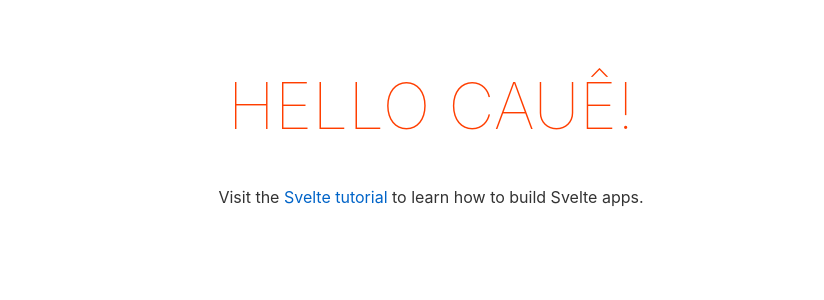
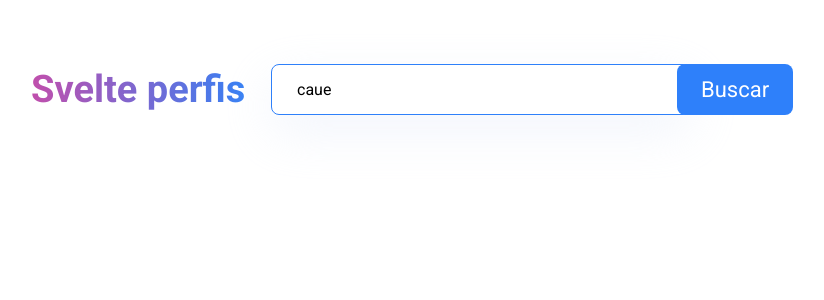
Before and after one commit to cauefsantos/svelte-perfis, a Svelte app: page / in a window 1280 px wide. Shown: the top 300 px of the page, without its empty margins (209-1033 px from the left). Built offline with nearby package versions, Linux system fonts and the light colour scheme.

Commit message:
feat: Add global styles and searchbar to the app

```diff
--- a/public/global.css
+++ b/public/global.css
@@ -1,63 +1,20 @@
-html, body {
-	position: relative;
-	width: 100%;
-	height: 100%;
+* {
+  font-family: roboto;
+  margin: 0;
+  padding: 0;
+  box-sizing: border-box;
+}
+
+li {
+  list-style: none;
+}
+
+img {
+  display: block;
 }
 
 body {
-	color: #333;
-	margin: 0;
-	padding: 8px;
-	box-sizing: border-box;
-	font-family: -apple-system, BlinkMacSystemFont, "Segoe UI", Roboto, Oxygen-Sans, Ubuntu, Cantarell, "Helvetica Neue", sans-serif;
+  width: 100vw;
+  height: 100vh;
+  padding: 4rem 18.75%;
 }
-
-a {
-	color: rgb(0,100,200);
-	text-decoration: none;
-}
-
-a:hover {
-	text-decoration: underline;
-}
-
-a:visited {
-	color: rgb(0,80,160);
-}
-
-label {
-	display: block;
-}
-
-input, button, select, textarea {
-	font-family: inherit;
-	font-size: inherit;
-	-webkit-padding: 0.4em 0;
-	padding: 0.4em;
-	margin: 0 0 0.5em 0;
-	box-sizing: border-box;
-	border: 1px solid #ccc;
-	border-radius: 2px;
-}
-
-input:disabled {
-	color: #ccc;
-}
-
-button {
-	color: #333;
-	background-color: #f4f4f4;
-	outline: none;
-}
-
-button:disabled {
-	color: #999;
-}
-
-button:not(:disabled):active {
-	background-color: #ddd;
-}
-
-button:focus {
-	border-color: #666;
-}
--- a/public/index.html
+++ b/public/index.html
@@ -10,6 +10,13 @@
 	<link rel='stylesheet' href='/global.css'>
 	<link rel='stylesheet' href='/build/bundle.css'>
 
+	<link rel="preconnect" href="https://fonts.googleapis.com" />
+  <link rel="preconnect" href="https://fonts.gstatic.com" crossorigin />
+  <link
+    href="https://fonts.googleapis.com/css2?family=Inter:wght@400;500;700&family=Roboto:wght@300;400;500;700&display=swap"
+    rel="stylesheet"
+  />
+
 	<script defer src='/build/bundle.js'></script>
 </head>
 
--- a/src/App.svelte
+++ b/src/App.svelte
@@ -1,30 +1,90 @@
 <script lang="ts">
-	let name: string = 'Cauê';
+	import Titulo from './components/Titulo.svelte';
+
+	let valorInput = 'caue';
+
+	function aoSubmeter() {
+		console.log(valorInput);
+	}
 </script>
 
-<main>
-	<h1>Hello {name}!</h1>
-	<p>Visit the <a href="https://svelte.dev/tutorial">Svelte tutorial</a> to learn how to build Svelte apps.</p>
-</main>
+<div class="app">
+	<header>
+		<Titulo />
+		<div class="busca-usuario">
+			<form on:submit|preventDefault={aoSubmeter}>
+				<input bind:value={valorInput} type="text" class="input">
+
+				<div class="botao-container">
+					<button class="botao" type="submit">Buscar</button>
+				</div>
+			</form>
+		</div>
+	</header>
+</div>
 
 <style>
-	main {
-		text-align: center;
-		padding: 1em;
-		max-width: 240px;
-		margin: 0 auto;
-	}
+	.app {
+    max-height: 100vh;
+  }
 
-	h1 {
-		color: #ff3e00;
-		text-transform: uppercase;
-		font-size: 4em;
-		font-weight: 100;
-	}
+  header {
+    display: flex;
+    align-items: center;
+    justify-content: space-between;
+  }
 
-	@media (min-width: 640px) {
-		main {
-			max-width: none;
-		}
-	}
+	.busca-usuario {
+    position: relative;
+    width: 70%;
+  }
+
+  .input {
+    padding: 15px 25px;
+    width: calc(100% - 8.75rem);
+    font-size: 1rem;
+    border-radius: 8px;
+    border: 1px solid #2e80fa;
+    box-shadow: 0px 17px 52px rgba(222, 231, 247, 0.4);
+    outline: 0;
+  }
+
+  .input::placeholder {
+    font-family: "Roboto";
+    font-style: italic;
+    font-weight: 300;
+    font-size: 19.5px;
+    line-height: 26px;
+    color: #6e8cba;
+  }
+
+  .botao-container {
+    position: absolute;
+    width: 9.625rem;
+    right: 0;
+    top: 0;
+    bottom: 0;
+    display: flex;
+  }
+
+  .botao {
+    padding: 15px 24px;
+    border-radius: 8px;
+    border: none;
+    background: #2e80fa;
+    line-height: 26px;
+    color: #fff;
+    font-size: 22px;
+    cursor: pointer;
+
+    transition: background-color 0.2s;
+
+    display: flex;
+    align-items: center;
+    gap: 13px;
+  }
+
+  .botao:hover {
+    background: #4590ff;
+  }
 </style>
--- /dev/null
+++ b/src/components/Titulo.svelte
@@ -0,0 +1,17 @@
+<h1 class="titulo">Svelte perfis</h1>
+
+<style>
+    .titulo {
+      font-family: "Roboto";
+      font-style: normal;
+      font-weight: 800;
+      font-size: 38px;
+      line-height: 45px;
+
+      color: #3680f4;
+      background-image: linear-gradient(to left, #3680f4, #c14fac);
+      background-clip: text;
+      -webkit-background-clip: text;
+      -webkit-text-fill-color: transparent;
+    }
+</style>
```
